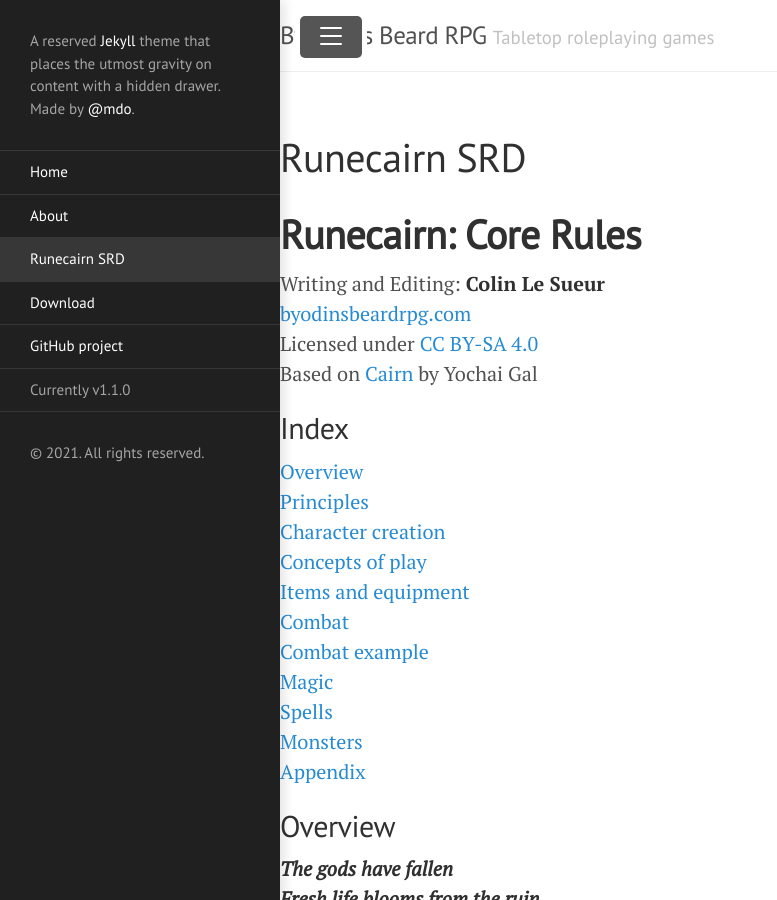
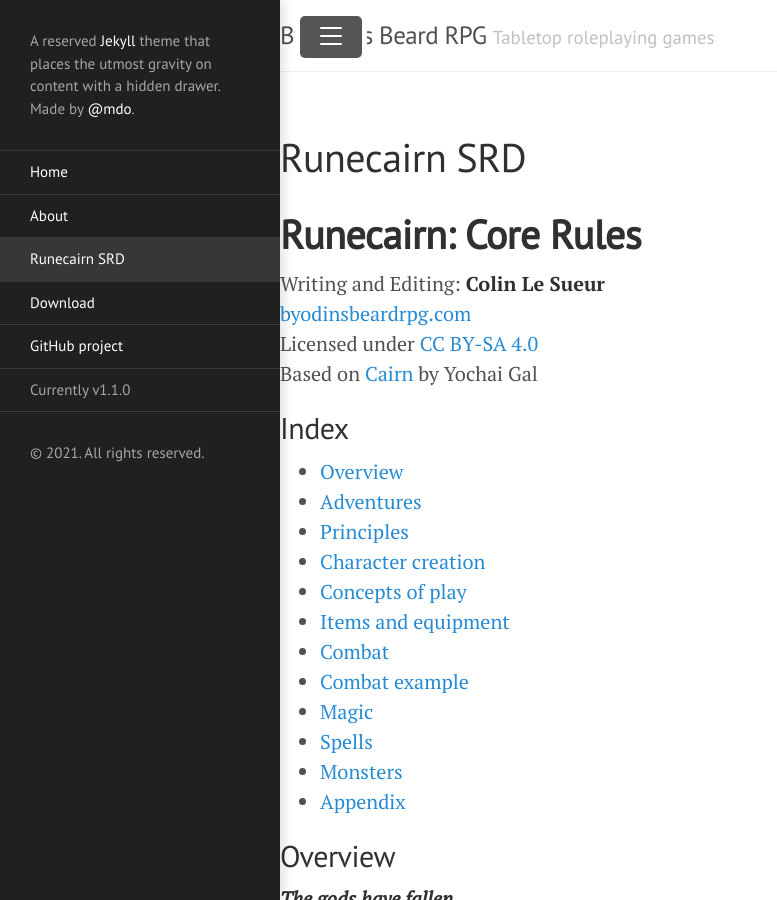
Before and after one commit to byodinsbeardrpg/byodinsbeardrpg.github.io, a Jekyll site: the page built from runecairn.md, in a window 1280 px wide and 900 px high. Shown: the whole window, without its empty margins (0-777 px from the left). Built offline with Jekyll 4.4.1, drawn with Linux system fonts in a browser that asks for light colours.

Commit message:
Update runecairn.md

```diff
--- a/runecairn.md
+++ b/runecairn.md
@@ -10,17 +10,18 @@ Licensed under [CC BY-SA 4.0](https://creativecommons.org/licenses/by-sa/4.0/)<b
 Based on [Cairn](https://cairnrpg.com/) by Yochai Gal<br>
 
 ## Index
-[Overview](#overview)<br>
-[Principles](#principles)<br>
-[Character creation](#character-creation)<br>
-[Concepts of play](#concepts-of-play)<br>
-[Items and equipment](#items-and-equipment)<br>
-[Combat](#combat)<br>
-[Combat example](#combat-example)<br>
-[Magic](#magic)<br>
-[Spells](#spells)<br>
-[Monsters](#monsters)<br>
-[Appendix](#appendix)<br>
+- [Overview](#overview)<br>
+- [Adventures](#adventures)<br>
+- [Principles](#principles)<br>
+- [Character creation](#character-creation)<br>
+- [Concepts of play](#concepts-of-play)<br>
+- [Items and equipment](#items-and-equipment)<br>
+- [Combat](#combat)<br>
+- [Combat example](#combat-example)<br>
+- [Magic](#magic)<br>
+- [Spells](#spells)<br>
+- [Monsters](#monsters)<br>
+- [Appendix](#appendix)<br>
 
 ## Overview
 
```
